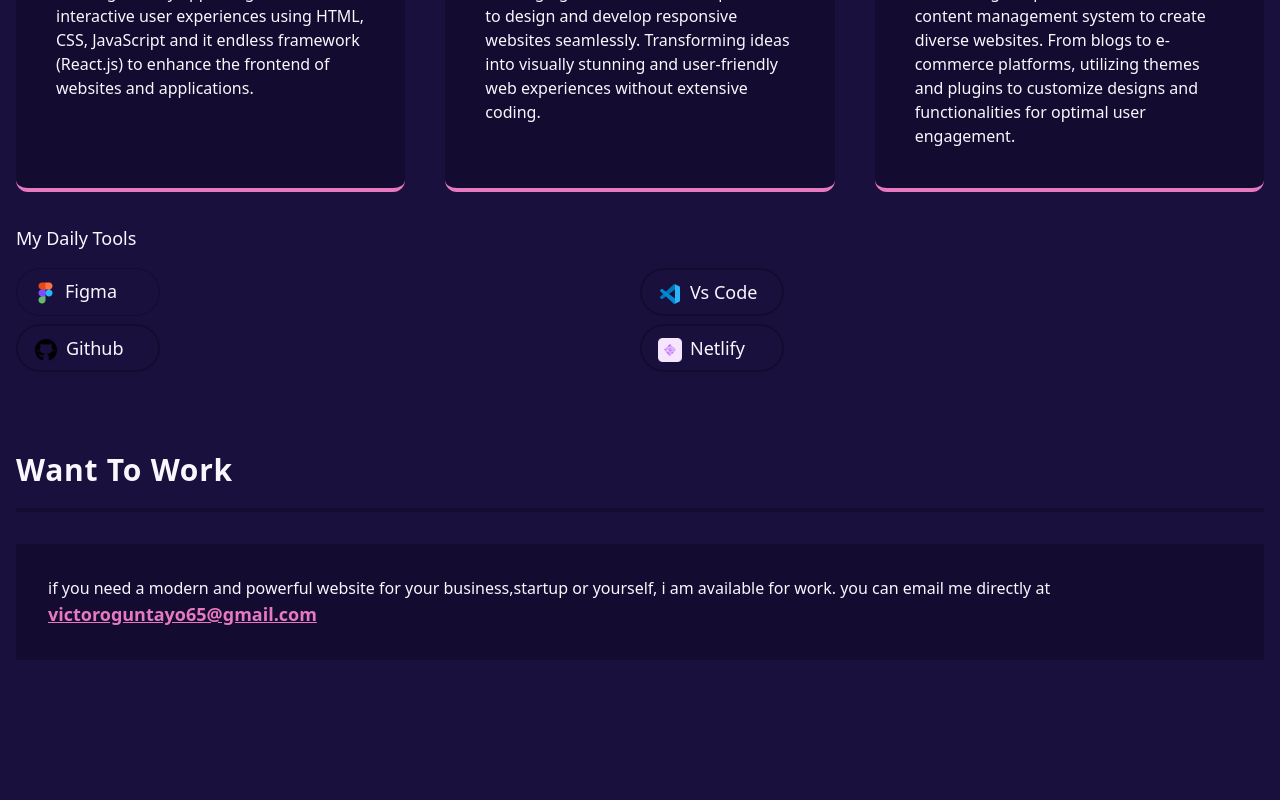
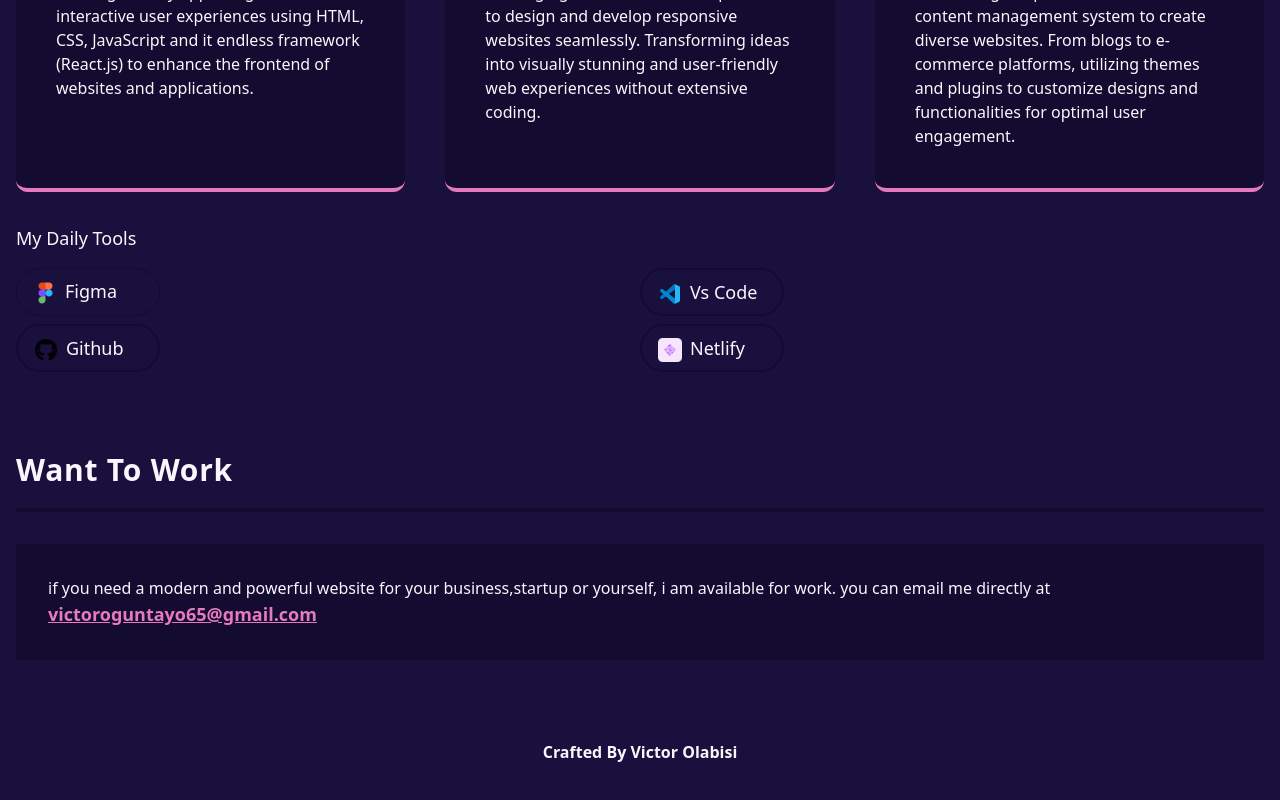
Before and after one commit to vtechwise/reactjs-portfolio, a React (Vite) app: page / in a window 1280 px wide. Shown: the part 2181-2981 px from the top of the page. Before the commit the page ends 2921 px from the top, so only its background shows below. Built offline with nearby package versions, Linux system fonts and the light colour scheme.

Commit message:
added footer

```diff
--- a/src/pages/Landing.jsx
+++ b/src/pages/Landing.jsx
@@ -17,6 +17,9 @@ const Landing = () => {
           </p>
         </div>
       </section>
+      <section className="grid place-items-center section-margin" >
+        <div><p className="capitalize font-semibold">crafted by victor olabisi</p></div>
+      </section>
     </>
   );
 };
```
